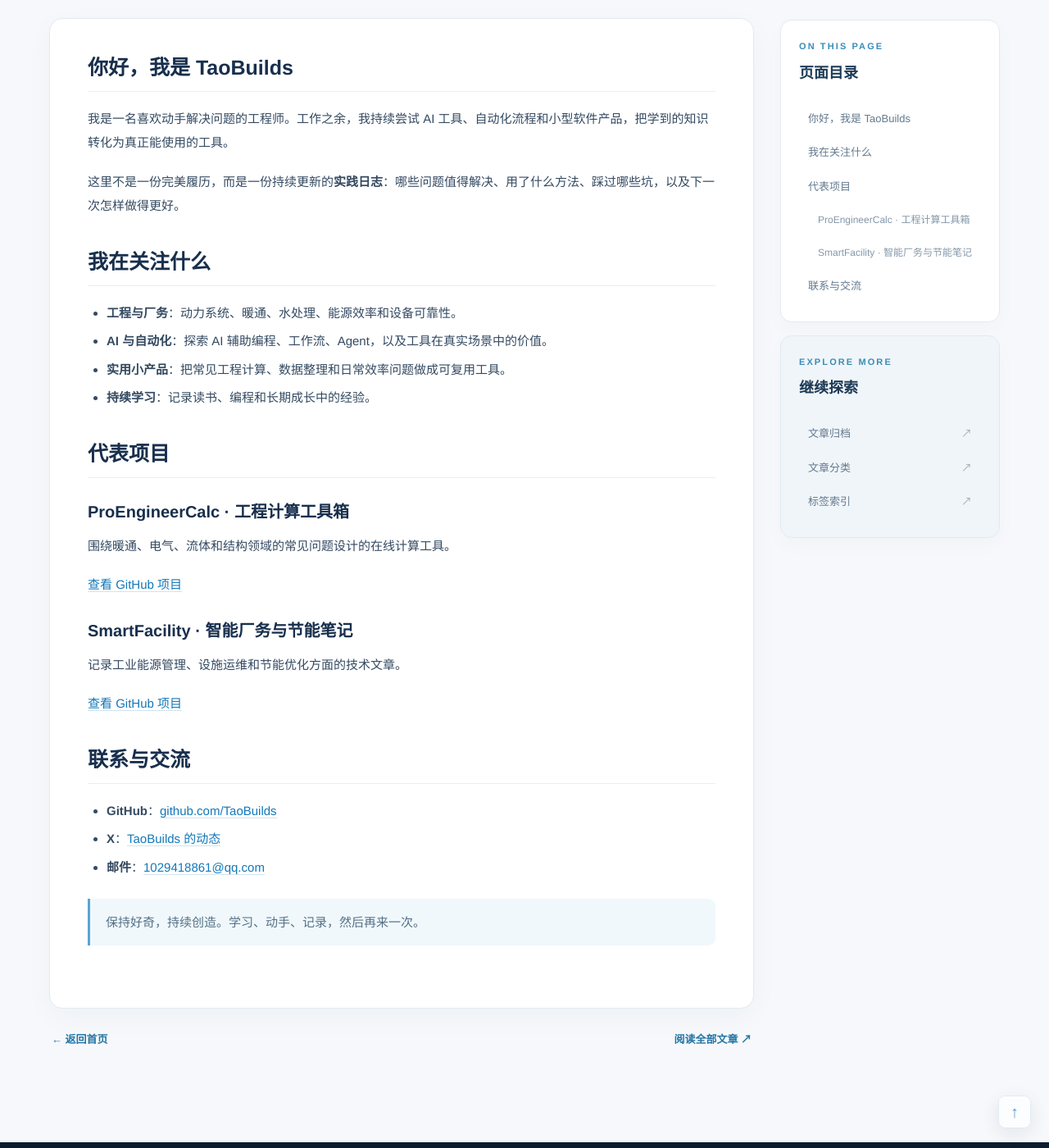
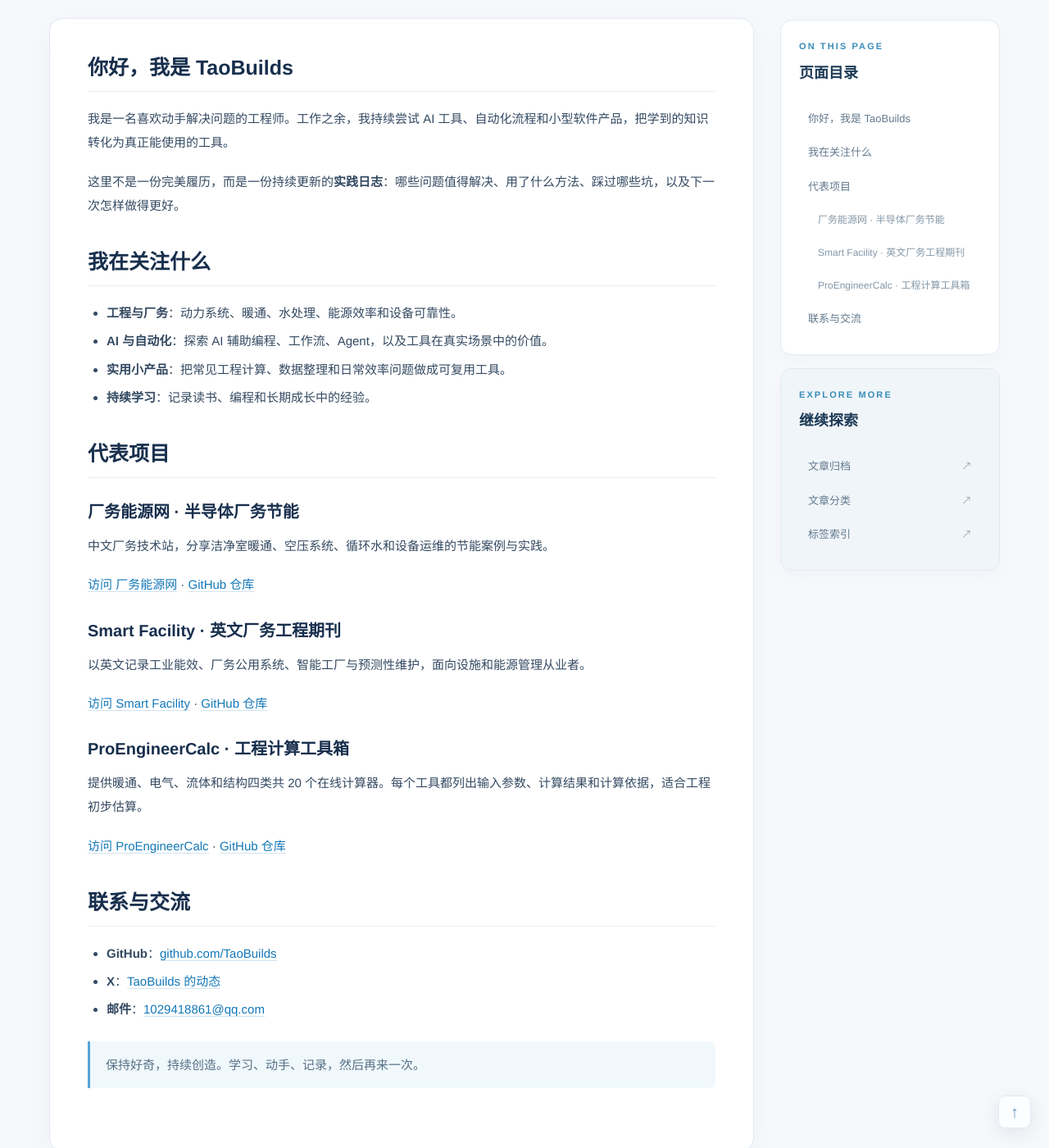
Before and after one commit to Longhaier/longhaier.github.io, a Jekyll site: the page built from page/4about.md, in a window 1280 px wide and 1400 px high, scrolled down 405 px. Shown: the whole window at 82% size. Built offline with Jekyll 4.4.1, drawn with Linux system fonts in a browser that asks for light colours; some of the changed text lies outside the part shown.

Commit message:
docs: add the three project sites to TaoBuilds (#11)
Co-authored-by: ZhangHaitao <18896557904@139.com>

```diff
--- /dev/null
+++ b/_data/projects.yml
@@ -0,0 +1,15 @@
+- name: 厂务能源网
+  subtitle: 半导体厂务节能
+  description: 中文厂务技术站，分享洁净室暖通、空压系统、循环水和设备运维的节能案例与实践。
+  url: https://factoryenergy.site/
+  repository: https://github.com/TaoBuilds/factoryenergy.site
+- name: Smart Facility
+  subtitle: 英文厂务工程期刊
+  description: 以英文记录工业能效、厂务公用系统、智能工厂与预测性维护，面向设施和能源管理从业者。
+  url: https://smartfacility.tech/
+  repository: https://github.com/TaoBuilds/smartfacility.tech
+- name: ProEngineerCalc
+  subtitle: 工程计算工具箱
+  description: 提供暖通、电气、流体和结构四类共 20 个在线计算器。每个工具都列出输入参数、计算结果和计算依据，适合工程初步估算。
+  url: https://proengineercalc.xyz/
+  repository: https://github.com/TaoBuilds/proengineercalc.xyz
--- a/_includes/footer.html
+++ b/_includes/footer.html
@@ -10,5 +10,13 @@
       <a href="https://github.com/{{ site.github_username }}" target="_blank" rel="noopener noreferrer">GitHub ↗</a>
       {% if site.email %}<a href="mailto:{{ site.email }}">联系</a>{% endif %}
     </div>
+    <nav class="site-footer__related" aria-labelledby="footer-related-sites">
+      <p id="footer-related-sites" class="site-footer__related-label">相关网站</p>
+      <div class="site-footer__links">
+        {% for project in site.data.projects %}
+          <a href="{{ project.url }}">{{ project.name }}</a>
+        {% endfor %}
+      </div>
+    </nav>
   </div>
 </footer>
--- a/_sass/_modern.scss
+++ b/_sass/_modern.scss
@@ -200,6 +200,9 @@ a:focus-visible, button:focus-visible { outline: 3px solid #58a6f6; outline-offs
 .site-footer__links { display: flex; flex-wrap: wrap; gap: 20px; }
 .site-footer__links a { color: #adc0d0; font-size: 13px; }
 .site-footer__links a:hover { color: #fff; }
+.site-footer__related { width: 100%; display: flex; flex-wrap: wrap; align-items: baseline; gap: 8px 18px; padding-top: 16px; border-top: 1px solid rgba(173,192,208,.22); }
+.site-footer__related-label { margin: 0; color: #e6f0f9; font-size: 13px; font-weight: 700; }
+.site-footer__related .site-footer__links { gap: 8px 20px; }
 .page { max-width: 1140px; margin-top: 36px; margin-bottom: 64px; }
 .page .left { background: #fff; border: 1px solid var(--home-line); border-radius: 15px; box-shadow: none; padding: 31px 36px; }
 .page .right .side { border: 1px solid var(--home-line); border-radius: 12px; overflow: hidden; box-shadow: none; background: white; }
--- a/page/4about.md
+++ b/page/4about.md
@@ -22,18 +22,14 @@ type: page
 
 ## 代表项目
 
-### ProEngineerCalc · 工程计算工具箱
+{% for project in site.data.projects %}
+### {{ project.name }} · {{ project.subtitle }}
 
-围绕暖通、电气、流体和结构领域的常见问题设计的在线计算工具。
+{{ project.description }}
 
-[查看 GitHub 项目](https://github.com/TaoBuilds/proengineercalc.xyz)
+[访问 {{ project.name }}]({{ project.url }}) · [GitHub 仓库]({{ project.repository }})
 
-### SmartFacility · 智能厂务与节能笔记
-
-记录工业能源管理、设施运维和节能优化方面的技术文章。
-
-[查看 GitHub 项目](https://github.com/TaoBuilds/smartfacility.tech)
-
+{% endfor %}
 
 ## 联系与交流
 
```
Also changed, not shown: page/3collections.md (+6 -0 lines).
